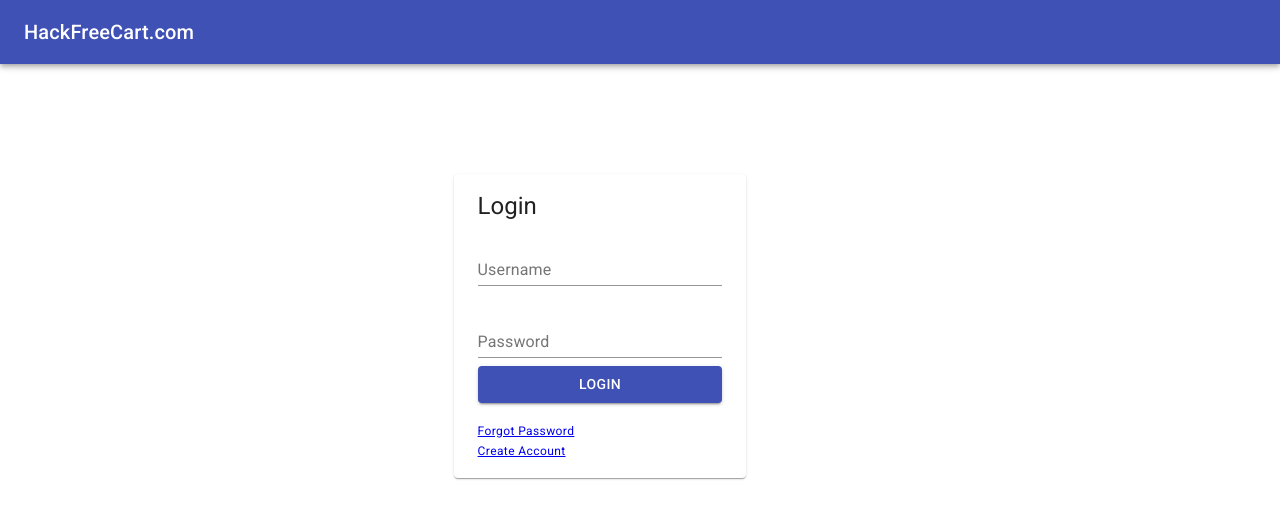
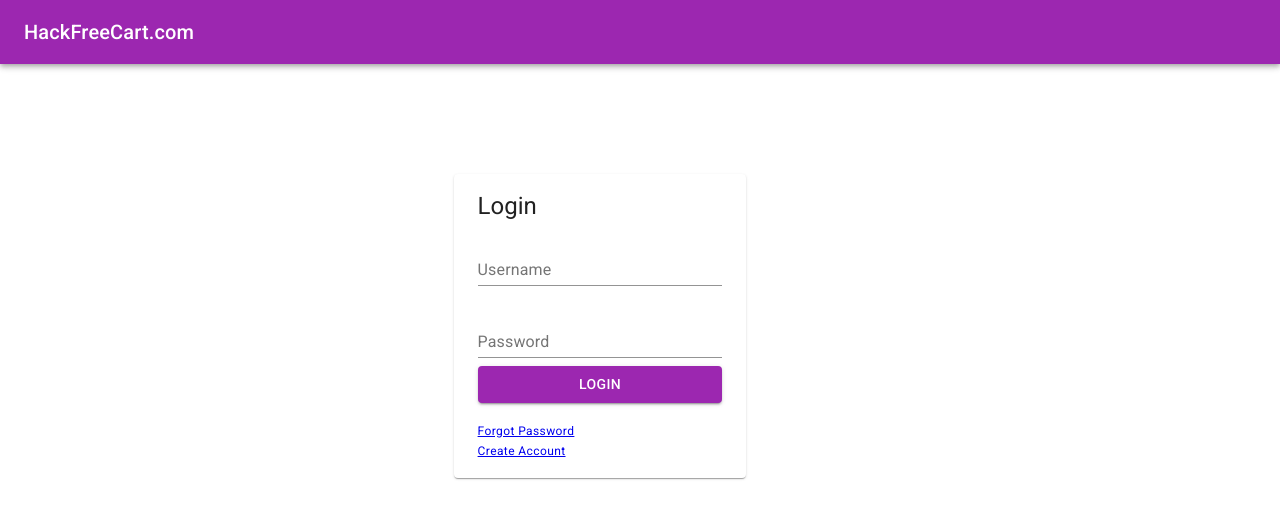
Before and after one commit to byorn/hackfreecart, a React app: page / in a window 1280 px wide. Built offline with nearby package versions, Linux system fonts and the light colour scheme.

Commit message:
Added Theme functionality

```diff
--- a/public/index.html
+++ b/public/index.html
@@ -10,7 +10,7 @@
     -->
     <link rel="manifest" href="%PUBLIC_URL%/manifest.json">
     <link rel="shortcut icon" href="%PUBLIC_URL%/favicon.ico">
-    <link rel="stylesheet" href="https://fonts.googleapis.com/css?family=Roboto:300,400,500">
+    <link rel="stylesheet" href="https://fonts.googleapis.com/css?family=Roboto:300,400,500&display=swap" />
     <link rel="stylesheet" href="https://fonts.googleapis.com/icon?family=Material+Icons">
     <!--
       Notice the use of %PUBLIC_URL% in the tags above.
--- a/src/index.css
+++ b/src/index.css
@@ -1,8 +1,7 @@
 body {
     margin: 0;
     padding: 0;
-    font-family: sans-serif;
-  }
+   }
 #root{
     left: 0;
     top:0;
--- a/src/root.js
+++ b/src/root.js
@@ -5,9 +5,23 @@ import Login from './components/Login';
 import CreateAccount from './components/CreateAccount';
 import DisplayMessage from './components/DisplayMessage';
 import Config from './util/Config';
+import { createMuiTheme } from '@material-ui/core/styles';
+import purple from '@material-ui/core/colors/purple';
+import green from '@material-ui/core/colors/green';
+import { ThemeProvider } from '@material-ui/styles';
+const theme = createMuiTheme({
+  palette: {
+    primary: purple,
+    secondary: green,
+  },
+  status: {
+    danger: 'orange',
+  },
+});
 
 const RootApp = () => (
               <div data-test="root-app">
+              <ThemeProvider  theme={theme}>
               <Router basename={Config.getBaseURL()}>
 
                     <Switch>
@@ -20,6 +34,7 @@ const RootApp = () => (
 
               </Router>
               <DisplayMessage/>
+              </ThemeProvider >
               </div>
             )
 
```
